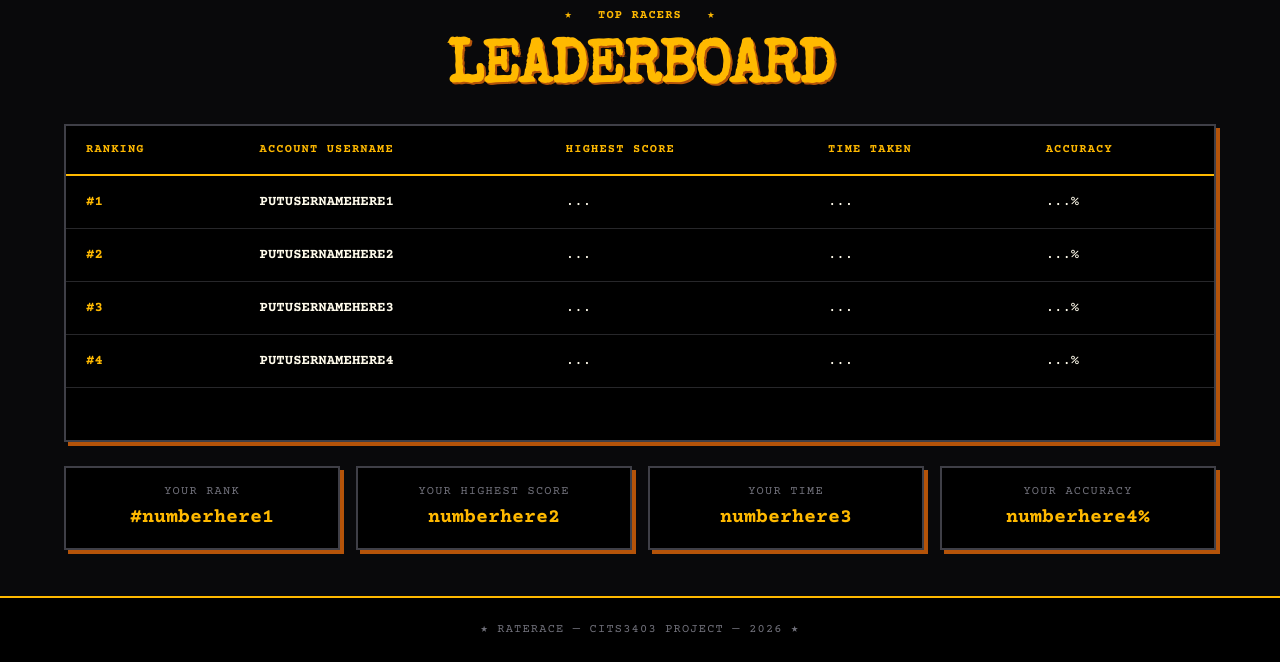
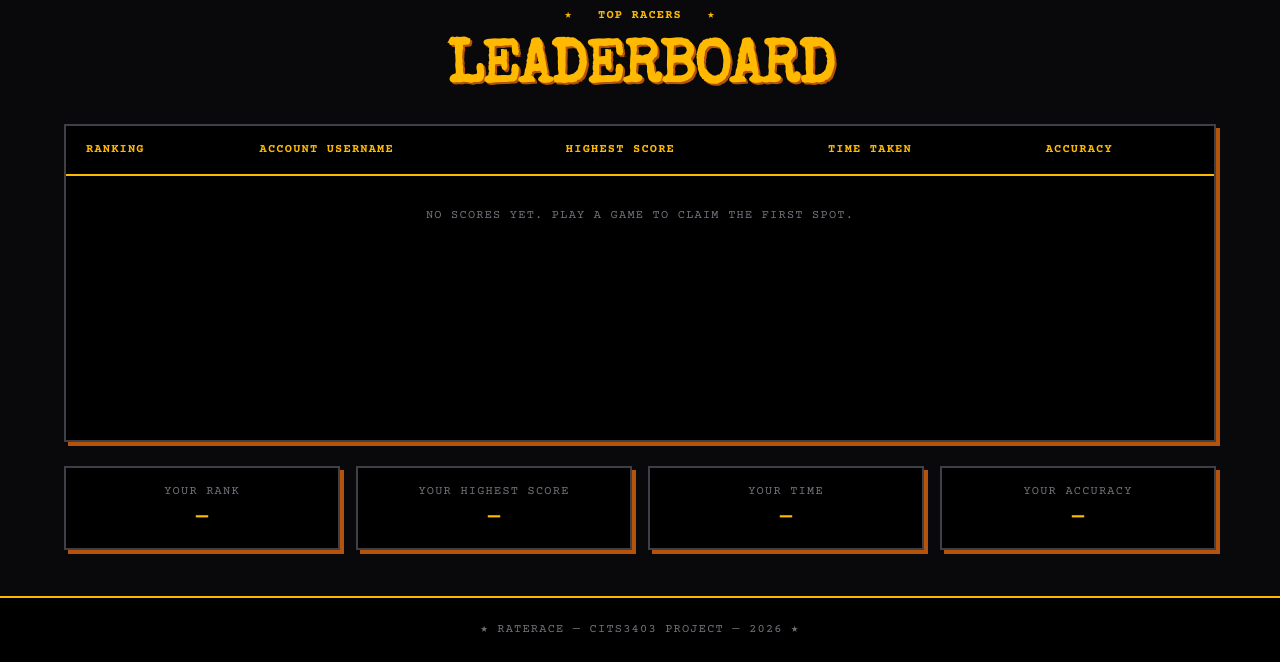
Before and after one commit to flamedphoenix/CITS3403-project, a Flask app: page /scoreboard in a window 1280 px wide. Shown: the part 138-800 px from the top of the page. Run offline with Flask 3, Linux system fonts and the light colour scheme; the visitor is signed in with stand-in values (Sample User, id 1); style sheets or scripts are compiled from the project's sources.

Commit message:
Added leaderboard backend

```diff
--- a/client/templates/scoreboard.html
+++ b/client/templates/scoreboard.html
@@ -50,38 +50,23 @@
         </thead>
 
         <tbody class="text-amber-50 text-sm">
-          <!-- Mock frontend data for now. Backend can replace this later. -->
-          <tr class="border-b border-zinc-800 hover:bg-zinc-900 transition">
-            <td class="px-5 py-4 text-amber-400 font-bold">#1</td>
-            <td class="px-5 py-4 font-bold uppercase">putusernamehere1</td>
-            <td class="px-5 py-4">...</td>
-            <td class="px-5 py-4">...</td>
-            <td class="px-5 py-4">...%</td>
-          </tr>
-
-          <tr class="border-b border-zinc-800 hover:bg-zinc-900 transition">
-            <td class="px-5 py-4 text-amber-400 font-bold">#2</td>
-            <td class="px-5 py-4 font-bold uppercase">putusernamehere2</td>
-            <td class="px-5 py-4">...</td>
-            <td class="px-5 py-4">...</td>
-            <td class="px-5 py-4">...%</td>
-          </tr>
-
-          <tr class="border-b border-zinc-800 hover:bg-zinc-900 transition">
-            <td class="px-5 py-4 text-amber-400 font-bold">#3</td>
-            <td class="px-5 py-4 font-bold uppercase">putusernamehere3</td>
-            <td class="px-5 py-4">...</td>
-            <td class="px-5 py-4">...</td>
-            <td class="px-5 py-4">...%</td>
-          </tr>
-
-          <tr class="border-b border-zinc-800 hover:bg-zinc-900 transition">
-            <td class="px-5 py-4 text-amber-400 font-bold">#4</td>
-            <td class="px-5 py-4 font-bold uppercase">putusernamehere4</td>
-            <td class="px-5 py-4">...</td>
-            <td class="px-5 py-4">...</td>
-            <td class="px-5 py-4">...%</td>
-          </tr>
+          {% if leaderboard %}
+            {% for player in leaderboard %}
+              <tr class="border-b border-zinc-800 hover:bg-zinc-900 transition">
+                <td class="px-5 py-4 text-amber-400 font-bold">#{{ player.rank }}</td>
+                <td class="px-5 py-4 font-bold uppercase">{{ player.username }}</td>
+                <td class="px-5 py-4">{{ player.score }}</td>
+                <td class="px-5 py-4">{{ "%.1f"|format(player.time_taken) }}s</td>
+                <td class="px-5 py-4">{{ player.correct_answers }}/10 — {{ player.accuracy }}%</td>
+              </tr>
+            {% endfor %}
+          {% else %}
+            <tr>
+              <td colspan="5" class="px-5 py-8 text-center text-zinc-500 uppercase tracking-widest text-xs">
+                No scores yet. Play a game to claim the first spot.
+              </td>
+            </tr>
+          {% endif %}
         </tbody>
       </table>
     </div>
@@ -91,22 +76,30 @@
   <div class="max-w-6xl w-full mx-auto mt-6 grid grid-cols-1 sm:grid-cols-2 lg:grid-cols-4 gap-4 text-center">
     <div class="border-2 border-zinc-700 p-4 bg-black shadow-retro">
       <p class="text-zinc-500 uppercase tracking-widest text-xs mb-1">Your Rank</p>
-      <p class="text-amber-400 font-extrabold text-xl">#numberhere1</p>
+      <p class="text-amber-400 font-extrabold text-xl">
+        {% if user_stats %}#{{ user_stats.rank }}{% else %}—{% endif %}
+      </p>
     </div>
 
     <div class="border-2 border-zinc-700 p-4 bg-black shadow-retro">
       <p class="text-zinc-500 uppercase tracking-widest text-xs mb-1">Your Highest Score</p>
-      <p class="text-amber-400 font-extrabold text-xl">numberhere2</p>
+      <p class="text-amber-400 font-extrabold text-xl">
+        {% if user_stats %}{{ user_stats.score }}{% else %}—{% endif %}
+      </p>
     </div>
 
     <div class="border-2 border-zinc-700 p-4 bg-black shadow-retro">
       <p class="text-zinc-500 uppercase tracking-widest text-xs mb-1">Your Time</p>
-      <p class="text-amber-400 font-extrabold text-xl">numberhere3</p>
+      <p class="text-amber-400 font-extrabold text-xl">
+        {% if user_stats %}{{ "%.1f"|format(user_stats.time_taken) }}s{% else %}—{% endif %}
+      </p>
     </div>
 
     <div class="border-2 border-zinc-700 p-4 bg-black shadow-retro">
       <p class="text-zinc-500 uppercase tracking-widest text-xs mb-1">Your Accuracy</p>
-      <p class="text-amber-400 font-extrabold text-xl">numberhere4%</p>
+      <p class="text-amber-400 font-extrabold text-xl">
+        {% if user_stats %}{{ user_stats.correct_answers }}/10 — {{ user_stats.accuracy }}%{% else %}—{% endif %}
+      </p>
     </div>
   </div>
 
--- a/server/models.py
+++ b/server/models.py
@@ -56,7 +56,7 @@ class Score(db.Model):
     user_id = db.Column(db.Integer, db.ForeignKey('user.id'), nullable=False)
     score = db.Column(db.Integer, nullable=False)
     correct_answers = db.Column(db.Integer, nullable=False)
-    time_taken = db.Column(db.Integer, nullable=False)
+    time_taken = db.Column(db.Float, nullable=False)
     timestamp = db.Column(db.DateTime, default=lambda: datetime.now(timezone.utc))
 
     def __repr__(self):
--- a/server/routes.py
+++ b/server/routes.py
@@ -24,7 +24,45 @@ def game():
 
 @main.route('/scoreboard')
 def scoreboard():
-    return render_template('scoreboard.html')
+    best_scores = []
+
+    users = User.query.join(Score).all()
+
+    for user in users:
+        best_score = Score.query.filter_by(user_id=user.id).order_by(
+            Score.score.desc(),
+            Score.time_taken.asc(),
+            Score.correct_answers.desc()
+        ).first()
+
+        if best_score:
+            best_scores.append({
+                'username': user.username,
+                'score': best_score.score,
+                'time_taken': best_score.time_taken,
+                'correct_answers': best_score.correct_answers,
+                'accuracy': round((best_score.correct_answers / 10) * 100),
+            })
+
+    best_scores.sort(key=lambda row: (-row['score'], row['time_taken'], -row['correct_answers']))
+
+    for index, row in enumerate(best_scores, start=1):
+        row['rank'] = index
+
+    user_stats = None
+
+    if current_user.is_authenticated:
+        for row in best_scores:
+            if row['username'] == current_user.username:
+                user_stats = row
+                break
+
+    return render_template(
+        'scoreboard.html',
+        leaderboard=best_scores,
+        user_stats=user_stats
+    )
+
 
 
 @main.route('/login', methods=['GET', 'POST'])
@@ -131,6 +169,7 @@ def game_daily():
 @login_required
 def game_submit():
     data = request.get_json()
+
     if not data:
         return jsonify({'error': 'No data provided'}), 400
 
@@ -141,37 +180,65 @@ def game_submit():
     if any(v is None for v in [score_value, correct_answers, time_taken]):
         return jsonify({'error': 'Missing fields'}), 400
 
-    if not all(isinstance(v, int) for v in [score_value, correct_answers, time_taken]):
+    try:
+        score_value = int(score_value)
+        correct_answers = int(correct_answers)
+        time_taken = float(time_taken)
+    except (TypeError, ValueError):
         return jsonify({'error': 'Invalid data types'}), 400
 
-    if not (0 <= score_value <= 100):
+    if not (0 <= score_value <= 2000):
         return jsonify({'error': 'Score out of valid range'}), 400
 
     if not (0 <= correct_answers <= 10):
         return jsonify({'error': 'correct_answers out of valid range'}), 400
 
-    if time_taken < 0:
-        return jsonify({'error': 'time_taken must be non-negative'}), 400
-    score = Score(
+    if not (0 <= time_taken <= 100):
+        return jsonify({'error': 'time_taken out of valid range'}), 400
+
+    new_score = Score(
         user_id=current_user.id,
         score=score_value,
         correct_answers=correct_answers,
-        time_taken=time_taken,
+        time_taken=round(time_taken, 1),
     )
-    db.session.add(score)
+
+    db.session.add(new_score)
     db.session.commit()
 
-    best = Score.query.filter_by(user_id=current_user.id).order_by(Score.score.desc()).first()
+    best_score = Score.query.filter_by(user_id=current_user.id).order_by(
+        Score.score.desc(),
+        Score.time_taken.asc(),
+        Score.correct_answers.desc()
+    ).first()
 
-    user_best_subq = db.session.query(
-        db.func.max(Score.score)
-    ).filter(Score.user_id == User.id).correlate(User).scalar_subquery()
+    all_best_scores = []
 
-    rank = db.session.query(db.func.count()).filter(
-        user_best_subq > best.score
-    ).scalar() + 1
+    for user in User.query.join(Score).all():
+        user_best = Score.query.filter_by(user_id=user.id).order_by(
+            Score.score.desc(),
+            Score.time_taken.asc(),
+            Score.correct_answers.desc()
+        ).first()
 
-    return jsonify({'saved': True, 'best_score': best.score, 'rank': rank})
+        if user_best:
+            all_best_scores.append(user_best)
+
+    all_best_scores.sort(key=lambda s: (-s.score, s.time_taken, -s.correct_answers))
+
+    rank = next(
+        (index + 1 for index, score in enumerate(all_best_scores) if score.user_id == current_user.id),
+        None
+    )
+
+    return jsonify({
+        'saved': True,
+        'best_score': best_score.score,
+        'best_time_taken': best_score.time_taken,
+        'best_correct_answers': best_score.correct_answers,
+        'best_accuracy': round((best_score.correct_answers / 10) * 100),
+        'rank': rank
+    })
 
 
 @main.route('/api/scores/leaderboard')
```
Also changed, not shown: client/static/js/game.js (+29 -0 lines).
